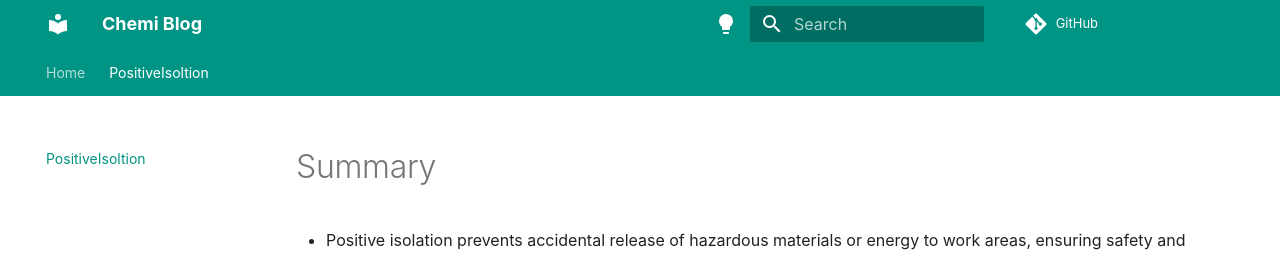
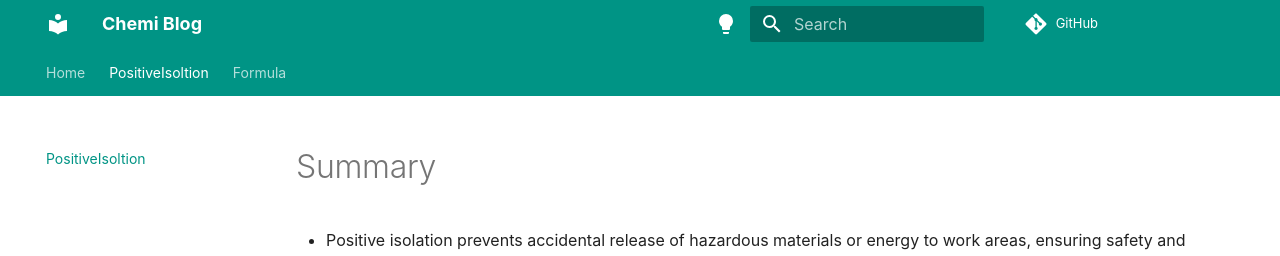
Before and after one commit to SwethaBoda/chemi_docs, an MkDocs documentation site: the page built from docs/PositiveIsolation.md, in a window 1280 px wide and 900 px high. Shown: the top 256 px of the window. Built offline with MkDocs 1.6.1 and Material for MkDocs 9.7.7, drawn with Linux system fonts in a browser that asks for light colours; some web fonts are replaced.

Commit message:
upd file names

```diff
--- a/mkdocs.yml
+++ b/mkdocs.yml
@@ -6,6 +6,7 @@ repo_url: "https://github.com/SwethaBoda"
 nav:
 - Home: home.md
 - PositiveIsoltion: PositiveIsolation.md
+- Formula: formula.md
 
 
 
```
Also changed, not shown: docs/formula.md (+1 -0 lines), README.md (line endings or trailing spaces), docs/linesizing.md (added), 1 other file.
